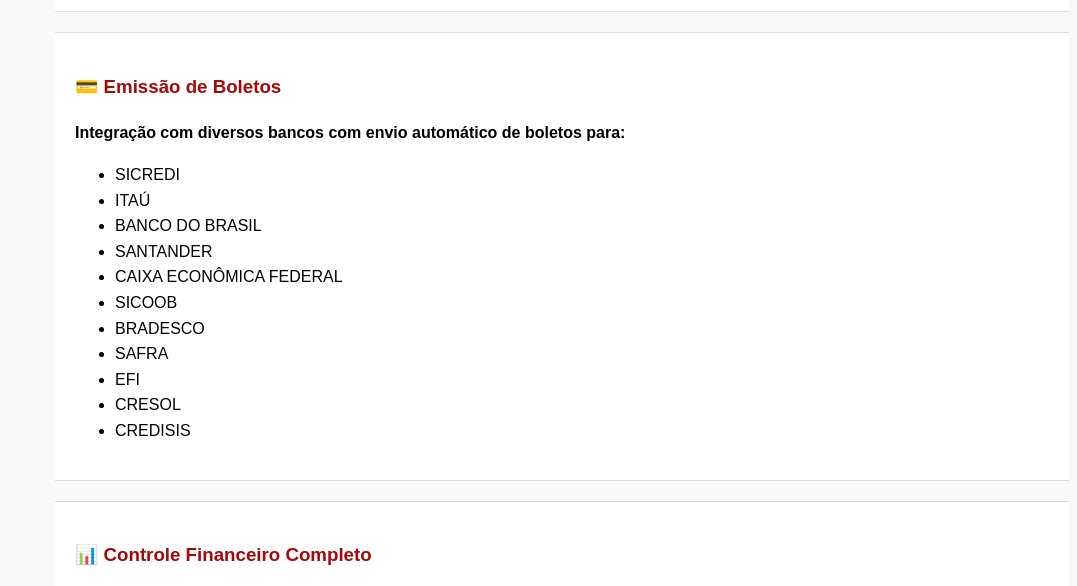
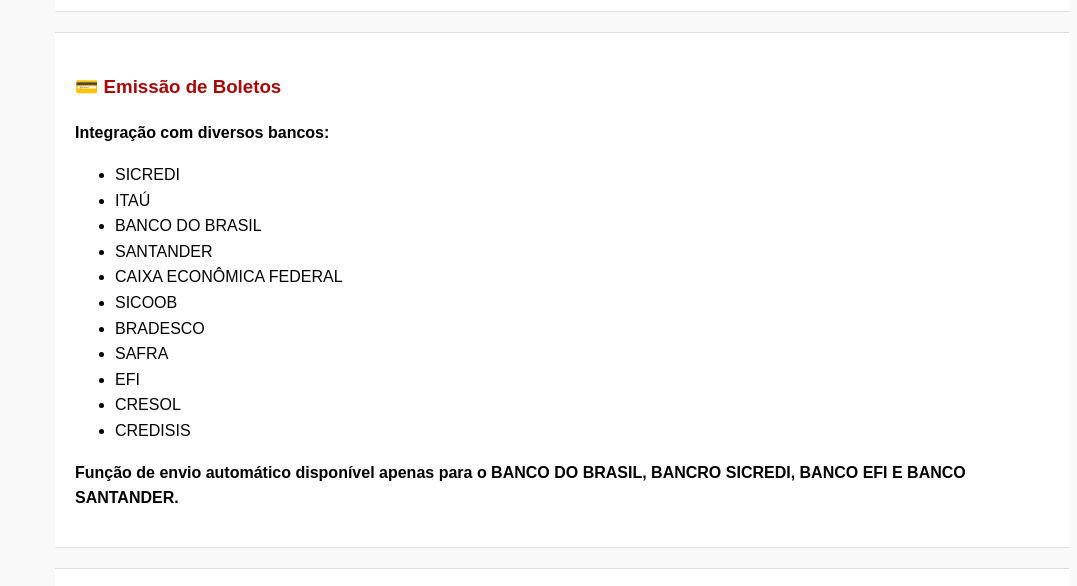
Before and after one commit to KLTNROX/PORFTIFOLIOERP, a plain HTML site: page index.html in a window 1280 px wide. Shown: the part 3820-4406 px from the top of the page, without its empty margins (203-1280 px from the left). Drawn offline with Linux system fonts and the light colour scheme.

Commit message:
Add files via upload

```diff
--- a/index.html
+++ b/index.html
@@ -219,6 +219,11 @@ nav#indice ul li a span.icon {
     display: none !important;
   }
 }
+html {
+  scroll-behavior: smooth;
+  scroll-padding-top: 180px;
+}
+
 
   </style>
 </head>
@@ -305,7 +310,7 @@ nav#indice ul li a span.icon {
 
     <div class="feature" id="boletos">
       <h3>💳 Emissão de Boletos</h3>
-      <p><strong>Integração com diversos bancos com envio automático de boletos para:</strong></p>
+      <p><strong>Integração com diversos bancos:</strong></p>
       <ul>
         <li>SICREDI</li>
         <li>ITAÚ</li>
@@ -319,6 +324,7 @@ nav#indice ul li a span.icon {
         <li>CRESOL</li>
         <li>CREDISIS</li>
       </ul>
+      <p><strong>Função de envio automático disponível apenas para o BANCO DO BRASIL, BANCRO SICREDI, BANCO EFI E BANCO SANTANDER.</strong></p>
     </div>
 
     <div class="feature" id="financeiro">
```
